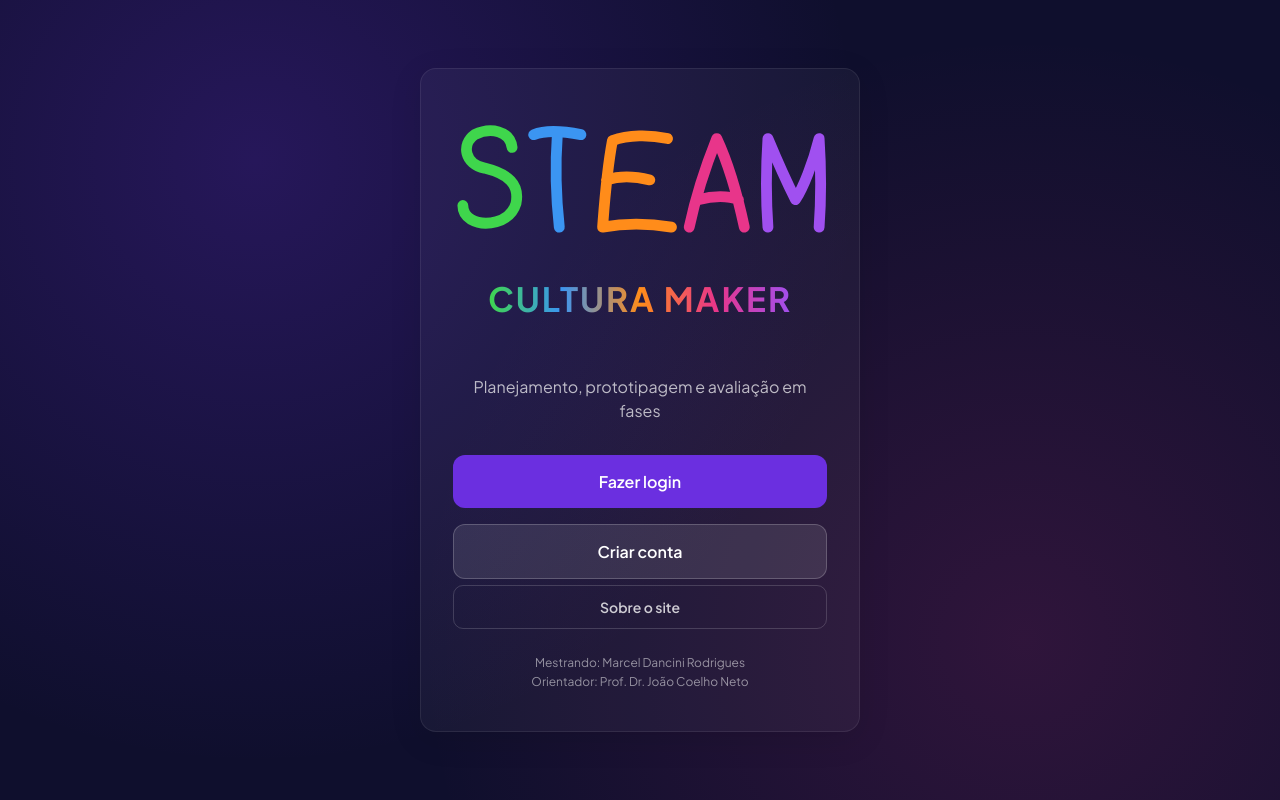
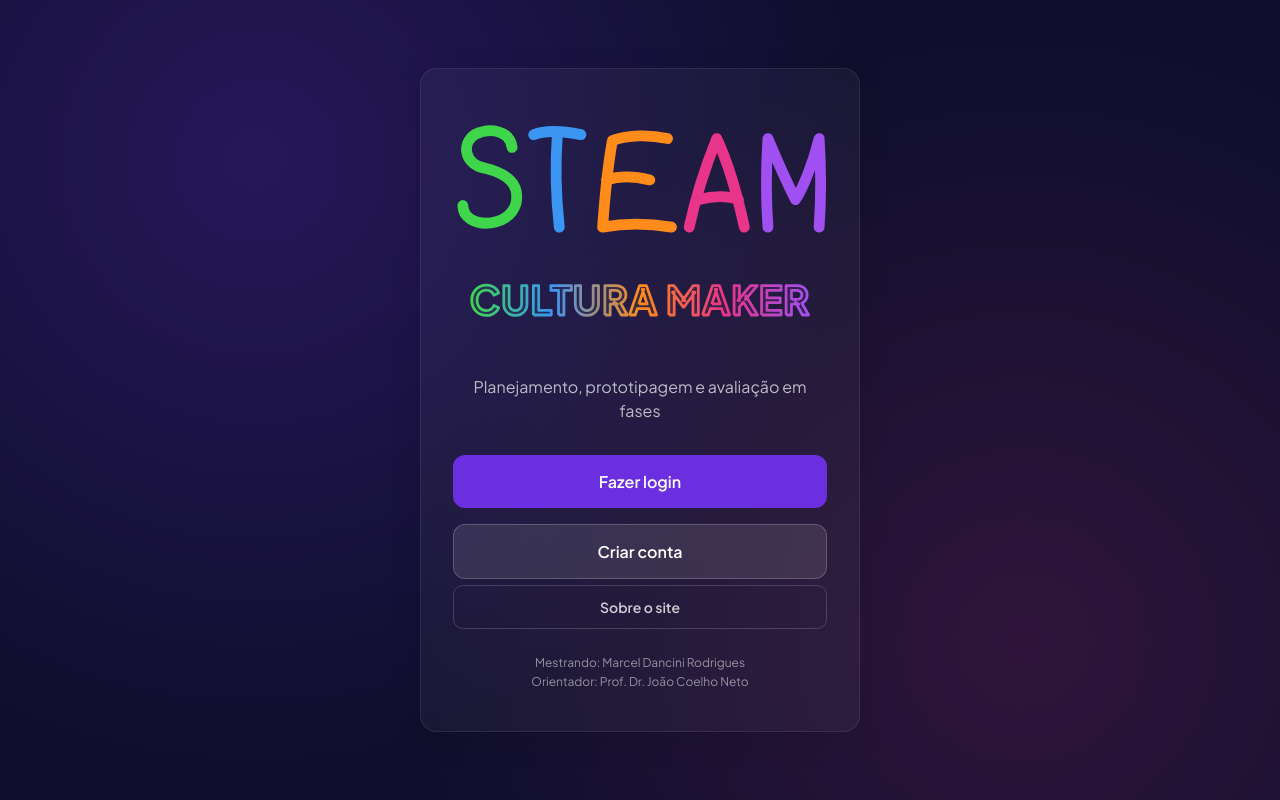
Before and after one commit to Dancini12/steam-planner, a React (Vite) app: page / in a window 1280 px wide. Built offline with nearby package versions, Linux system fonts and the light colour scheme; no server answers.

Commit message:
Draw cultura maker logo text

```diff
--- a/src/pages/Login.jsx
+++ b/src/pages/Login.jsx
@@ -404,17 +404,18 @@ export default function Login({ onLogin }) {
                   path:nth-child(5) { animation-delay: 0.48s; }
                   path:nth-child(6) { animation-delay: 0.6s; }
                   .maker-logo-text {
-                    animation: fadeMakerText 0.8s ease-in-out 1.1s forwards;
-                    opacity: 0;
+                    animation: drawMakerText 2.5s ease-in-out 0.72s forwards;
+                    stroke-dasharray: 0, 1200;
+                    stroke-dashoffset: 0;
                   }
-                  @keyframes fadeMakerText {
+                  @keyframes drawMakerText {
                     0% {
-                      opacity: 0;
-                      transform: translateY(10px);
+                      stroke-dasharray: 0, 1200;
+                      fill-opacity: 0;
                     }
                     100% {
-                      opacity: 1;
-                      transform: translateY(0);
+                      stroke-dasharray: 1200, 0;
+                      fill-opacity: 0.12;
                     }
                   }
                 `}
@@ -450,13 +451,17 @@ export default function Login({ onLogin }) {
             <text
               className="maker-logo-text"
               x="190"
-              y="202"
+              y="205"
               textAnchor="middle"
               fontFamily="'Plus Jakarta Sans', sans-serif"
-              fontSize="34"
+              fontSize="40"
               fontWeight="800"
-              letterSpacing="2"
+              letterSpacing="1"
               fill="url(#makerTextGradient)"
+              fillOpacity="0"
+              stroke="url(#makerTextGradient)"
+              strokeWidth="2.8"
+              strokeLinejoin="round"
             >
               CULTURA MAKER
             </text>
```
